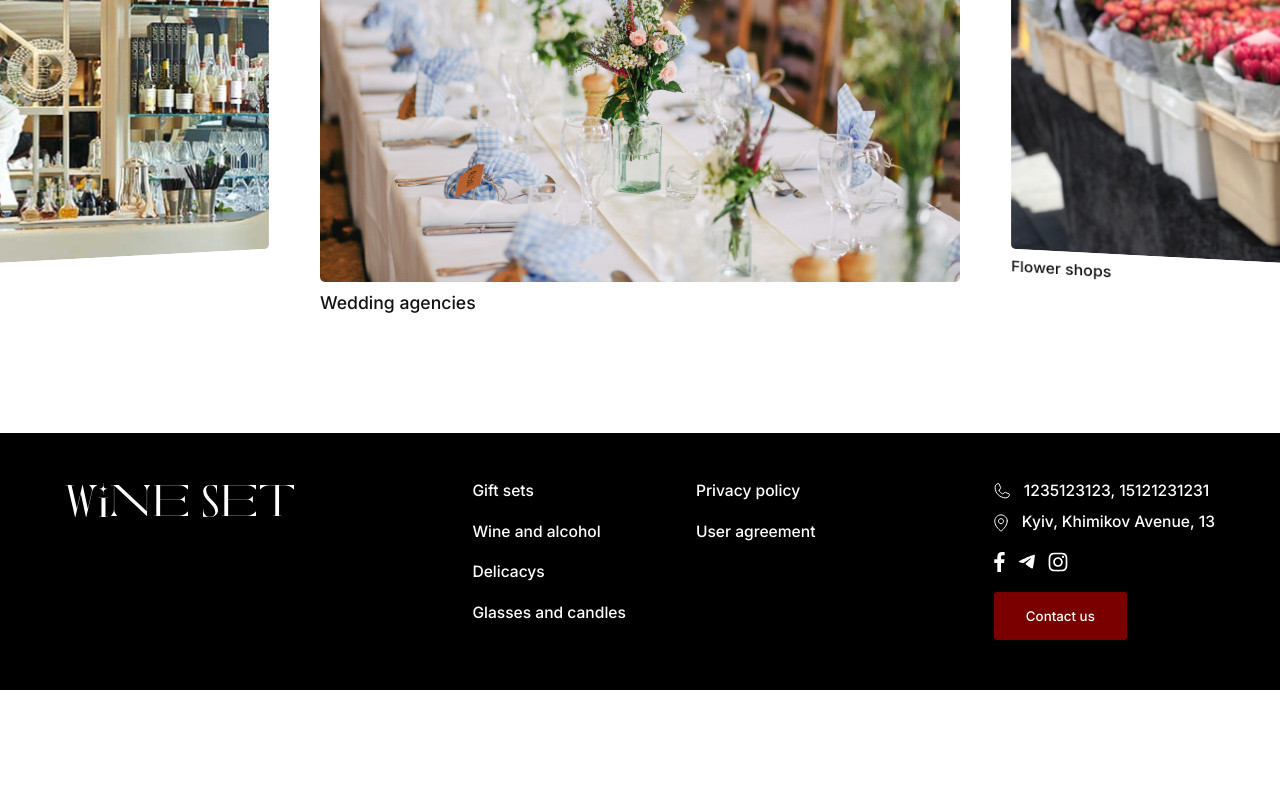
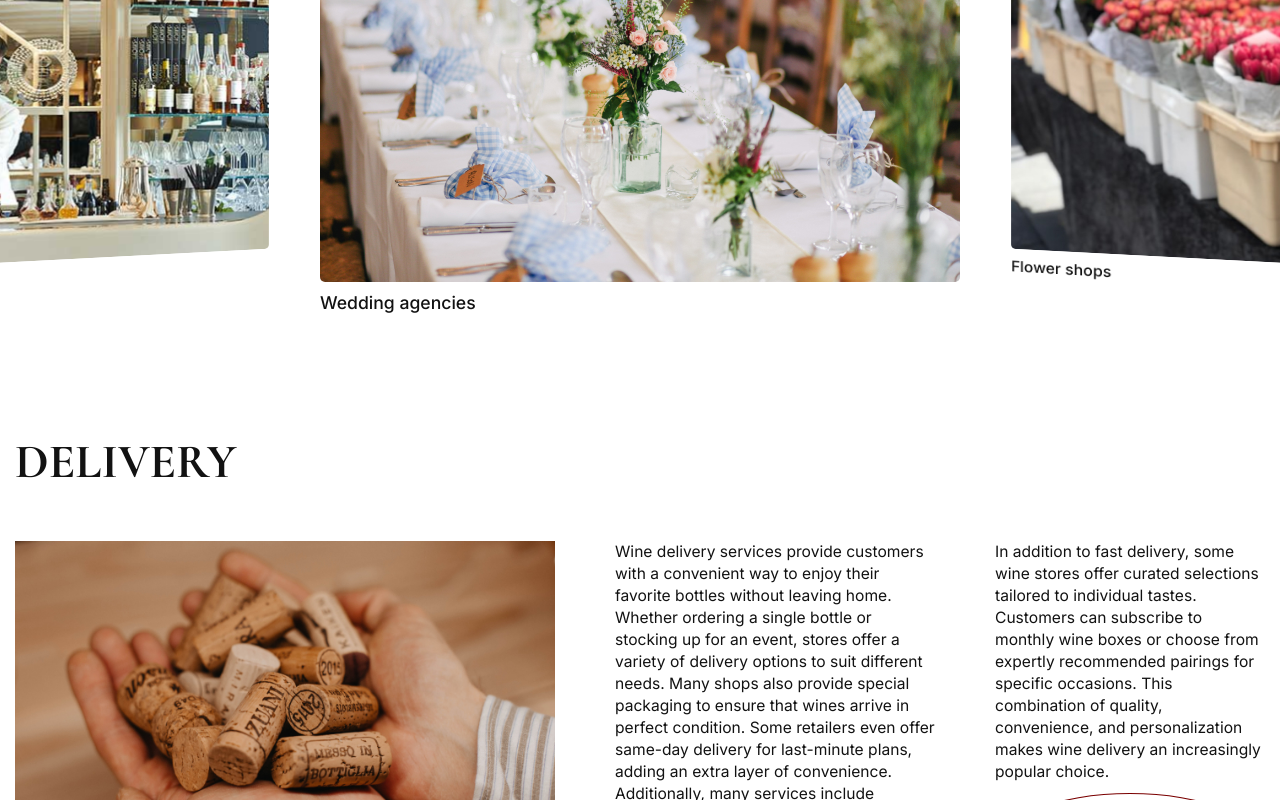
Before and after one commit to BODMAT/wineset, a React (Vite) app: page / in a window 1280 px wide. Shown: the part 2822-3622 px from the top of the page. Before the commit the page ends 3512 px from the top, so only its background shows below. Built offline with nearby package versions, Linux system fonts and the light colour scheme.

Commit message:
added Delivery component

```diff
--- /dev/null
+++ b/src/components/Delivery/Delivery.module.scss
@@ -0,0 +1,95 @@
+.delivery {
+    position: relative;
+    padding-bottom: 140px;
+		&__container {
+            position: relative;
+            z-index: 2;
+            @include mixins.container;
+		}
+
+        &__content{
+            display: flex;
+            justify-content: space-between;
+            gap: 60px;
+            @media (max-width: 1279.98px) {
+                justify-content: center;
+                flex-wrap: wrap;
+            }
+            @media (max-width: 767.98px) {
+                gap: 30px;
+            }
+        }
+
+		&__title {
+            color: #121212;
+            font-size: 48px;
+            font-style: normal;
+            font-family: "Cormorant",serif;
+            font-weight: 700;
+            line-height: normal;
+            text-transform: uppercase;
+            margin-bottom: 50px;
+            @media (max-width: 767.98px) {
+                text-align: center;
+                margin-bottom: 25px;
+            }
+		}
+
+		&__img {
+            max-width: 640px;
+            @media (max-width: 1279.98px) {
+                order: 3;
+            }
+            & img {width: 100%;}
+		}
+
+		&__text {
+            max-width: 320px;
+
+            color: #121212;
+            font-family: "Inter",sans-serif;
+            font-weight: 400;
+            line-height: 22px;
+            @media (max-width: 767.98px) {
+                text-align: center;
+            }
+            &_block{
+                display: flex;
+                flex-direction: column;
+                justify-content: space-between;
+                gap: 10px;
+                @media (max-width: 1279.98px) {
+                    order: 1;
+                }
+            }
+		}
+
+        &__btn {
+            transition: all 0.3s cubic-bezier(0.075, 0.82, 0.165, 1) 0s;
+            color: #7a0000;
+            font-style: normal;
+            text-align: center;
+            font-family: "Inter",sans-serif;
+            font-weight: 600;
+            line-height: normal;
+            text-transform: uppercase;
+
+            border: 1px solid #7a0000;
+            border-radius: 50%;
+            padding: 36px 64px;
+            @include mixins.adaptiv-font (16, 14);
+
+            &:hover{
+                color: #fff;
+                background-color: #7a0000;
+            }
+        }
+
+        &__winespot2 {
+            position: absolute;
+            width: 360px;
+            height: 380px;
+            top: 40%;
+            left: -10%;
+		}
+}
--- /dev/null
+++ b/src/components/Delivery/Delivery.tsx
@@ -0,0 +1,33 @@
+import { Link } from "react-router-dom"
+import styles from "./Delivery.module.scss"
+import { useOpacity } from "../../customHooks/useOpacity"
+export function Delivery() {
+    const { opacity, blockRef } = useOpacity()
+    return (
+        <section ref={blockRef} className={styles.delivery}>
+            <div className={styles.delivery__container}>
+                <h2 className={styles.delivery__title}>Delivery</h2>
+                <div className={styles.delivery__content}>
+                    <div className={styles.delivery__img}>
+                        <img src="/public/Delivery/wine-cork.jpg" alt="cork" />
+                    </div>
+                    <div className={styles.delivery__text}>
+                        Wine delivery services provide customers with a convenient way to enjoy their favorite bottles without leaving home. Whether ordering a single bottle or stocking up for an event, stores offer a variety of delivery options to suit different needs. Many shops also provide special packaging to ensure that wines arrive in perfect condition. Some retailers even offer same-day delivery for last-minute plans, adding an extra layer of convenience. Additionally, many services include tracking features, so customers can monitor their order from dispatch to doorstep.
+                    </div>
+                    <div className={styles.delivery__text_block}>
+                        <div className={styles.delivery__text}>
+                            In addition to fast delivery, some wine stores offer curated selections tailored to individual tastes. Customers can subscribe to monthly wine boxes or choose from expertly recommended pairings for specific occasions. This combination of quality, convenience, and personalization makes wine delivery an increasingly popular choice.
+                        </div>
+                        <Link className={styles.delivery__btn} to="/delivery">DELIVERY DETAILS</Link>
+                    </div>
+                </div>
+            </div>
+            <div style={{
+                opacity: opacity,
+            }}
+                className={styles.delivery__winespot2}>
+                <img src="/Delivery/wine-spot-3.png" alt="wine-spot-3" />
+            </div>
+        </section>
+    )
+}
--- a/src/components/ForWhom/ForWhom.module.scss
+++ b/src/components/ForWhom/ForWhom.module.scss
@@ -1,6 +1,8 @@
 .for {
     padding-bottom: 100px;
-
+    @media (max-width: 767.98px) {
+        padding-bottom: 50px;
+    }
 		&__container {
             @include mixins.container;
 		}
--- a/src/components/HomePage/HomePage.tsx
+++ b/src/components/HomePage/HomePage.tsx
@@ -1,3 +1,4 @@
+import { Delivery } from "../Delivery/Delivery";
 import { ForWhom } from "../ForWhom/ForWhom";
 import { Links } from "../Links/Links";
 import { SpecialOffer } from "../SpecialOffer/SpecialOffer";
@@ -11,6 +12,7 @@ export function HomePage() {
             <Links />
             <WhatMakesUsSpecial />
             <ForWhom />
+            <Delivery />
         </div>
     )
 }
```
Also changed, not shown: public/Delivery/wine-cork.jpg (renamed from public/HomePage/wine-cork.jpg), public/Delivery/wine-spot-3.png (added).
